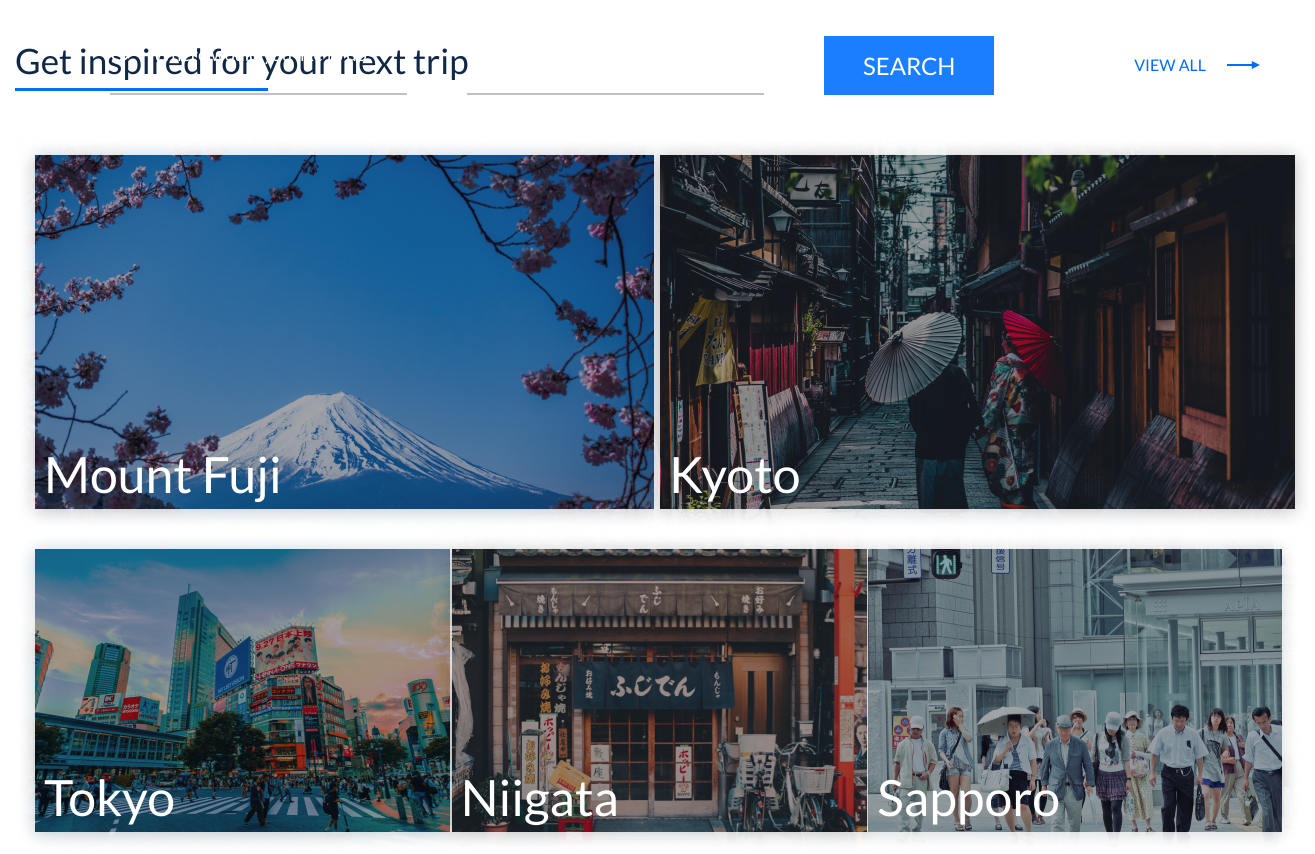
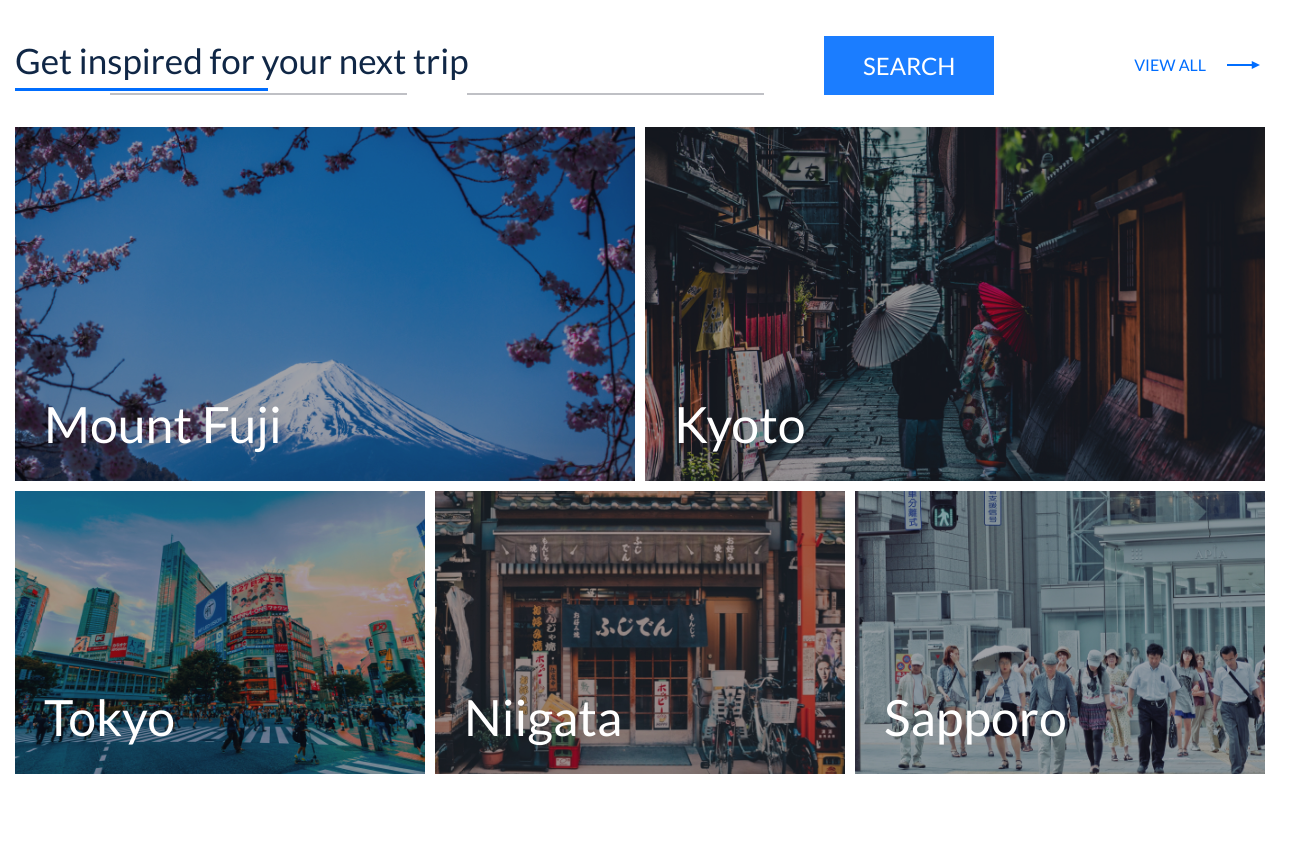
Before and after one commit to danis666/travel, a plain HTML site: page index.html in a window 1280 px wide. Shown: the part 500-1354 px from the top of the page, 1315 px wide, since content can reach past the window. After the commit the page ends 1274 px from the top, so only its background shows below. Drawn offline with Linux system fonts and the light colour scheme.

Commit message:
inspire finish

```diff
--- a/index.html
+++ b/index.html
@@ -106,34 +106,39 @@
                 </div>
                 <div class="inspire__cards">
                     <div class="inspire__card-item first__row">
-                        <img src="./images/Mount-Fuji.png" alt="">
+                        <img src="./images/Mount Fuji.jpg" alt="">
                        <h1 class="inspire__card-title">
                         Mount Fuji
                        </h1>
+                       <a href="#" class="inspire__card-link"></a>
                     </div>
                     <div class="inspire__card-item first__row">
-                        <img src="./images/Kyoto.png" alt="">
+                        <img src="./images/Kyoto.jpg" alt="">
                        <h1 class="inspire__card-title">
                         Kyoto
                        </h1>
+                       <a href="#" class="inspire__card-link"></a>
                     </div>
                     <div class="inspire__card-item second__row">
-                        <img src="./images/Tokyo.png" alt="">
+                        <img src="./images/Tokyo.jpg" alt="">
                        <h1 class="inspire__card-title">
                         Tokyo
                        </h1>
+                       <a href="#" class="inspire__card-link"></a>
                     </div>
                     <div class="inspire__card-item second__row">
-                        <img src="./images/Niigata.png" alt="">
+                        <img src="./images/Niigata.jpg" alt="">
                        <h1 class="inspire__card-title">
                         Niigata
                        </h1>
+                       <a href="#" class="inspire__card-link"></a>
                     </div>
                     <div class="inspire__card-item second__row">
-                        <img src="./images/Sapporo.png" alt="">
+                        <img src="./images/Sapporo.jpg" alt="">
                        <h1 class="inspire__card-title">
                         Sapporo
                        </h1>
+                       <a href="#" class="inspire__card-link"></a>
                     </div>
                 </div>
             </section>
--- a/styles/style.css
+++ b/styles/style.css
@@ -9,6 +9,10 @@ body{
 }
 h1, h2, h3, h4, h5, h6{
     font-weight: 500;
+}
+main img{
+    width: 100%;
+    display: block;
 }
 
 .container{
@@ -57,10 +61,6 @@ h1, h2, h3, h4, h5, h6{
 /* main starts */
 .intro{
     position: relative;
-}
-.intro img{
-    width: 100%;
-    display: block;
 }
 .intro__abs{
     position: absolute;
@@ -154,7 +154,6 @@ h1, h2, h3, h4, h5, h6{
     flex-direction: column;
 }
 .benefits__cards-item img{
-    display: block;
     max-width: 66px;
     margin-bottom: 37px;
 }
@@ -189,32 +188,63 @@ h1, h2, h3, h4, h5, h6{
     display: flex;
     justify-content: space-between;
     align-items: center;
-    margin-bottom: 46px;
+    margin-bottom: 36px;
 }
 .inspire__title{
     margin-bottom: 0;
+    position: relative;
+    padding-bottom: 10px;
 
 }
 .inspire__title::after{
+    position: absolute;
+    bottom: 0;
+    left: 0;
     content: '';
     display: block;
     width: 253px;
     height: 3px;
     background: #006DFE;
-    margin-top: 7px;
 }
 .inspire__cards{
     display: grid;
     grid-template-columns: repeat(6, 1fr);
+    grid-gap: 10px;
 }
 .first__row{
     grid-column: span 3;
 }
+.first__row img{
+    height: 354px;
+    object-fit: cover;
+}
 .second__row{
     grid-column: span 2;
 }
+.second__row img{
+    height: 283px;
+    object-fit: cover;
+}
 .inspire__card-item{
     position: relative;
+    overflow: hidden;
+}
+.inspire__card-item img{
+    transition: 0.2s;
+}
+.inspire__card-item:hover img{
+    transform: scale(1.1);
+}
+.inspire__card-item::before{
+    content: '';
+    display: block;
+    width: 100%;
+    height: 100%;
+    position: absolute;
+    top: 0;
+    background: rgba(21, 24, 36, 0.4);
+    z-index: 2;
+
 }
 .inspire__card-title{
     position: absolute;
@@ -224,4 +254,12 @@ h1, h2, h3, h4, h5, h6{
     font-size: 50px;
     line-height: 60px;
     color: #FFFFFF;
+    z-index: 3;
 }
+.inspire__card-link{
+    position: absolute;
+    top: 0;
+    width: 100%;
+    height: 100%;
+    z-index: 4;
+}
```
Also changed, not shown: images/Kyoto.jpg (added), images/Kyoto.png (deleted), images/Mount Fuji.jpg (added), images/Mount-Fuji.png (deleted), images/Niigata.jpg (added), images/Niigata.png (deleted), images/Sapporo.jpg (added), images/Sapporo.png (deleted), images/Tokyo.jpg (added), images/Tokyo.png (deleted).
